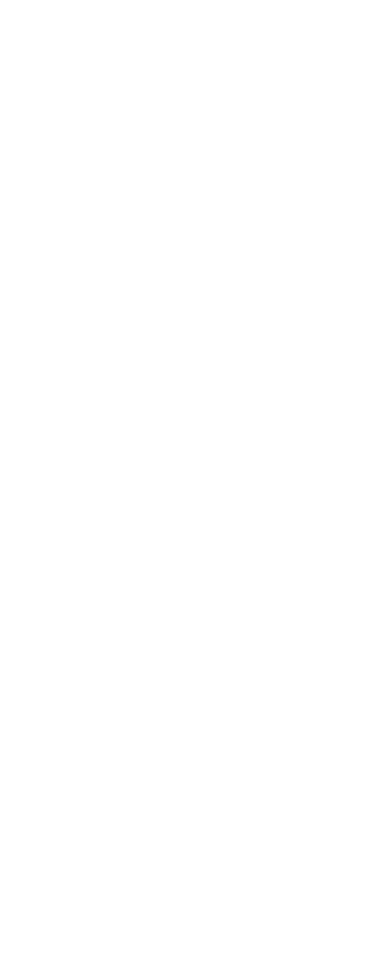
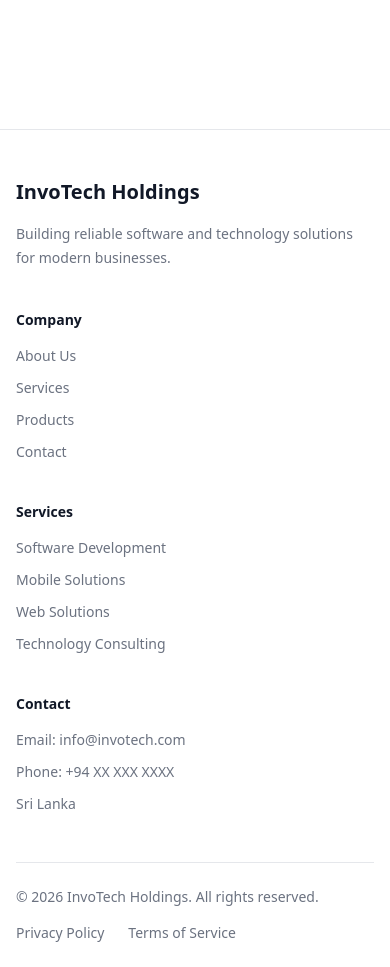
Before and after one commit to musthak2001/invotech-holdings-website, a Next.js app: page / in a window 390 px wide. Shown: the part 780-1747 px from the top of the page. Before the commit the page ends 909 px from the top, so only its background shows below. Built offline with nearby package versions, Linux system fonts and the light colour scheme.

Commit message:
Build responsive footer

```diff
--- a/app/page.tsx
+++ b/app/page.tsx
@@ -1,4 +1,5 @@
 import Navbar from "@/components/layout/Navbar";
+import Footer from "@/components/layout/Footer";
 
 export default function Home() {
   return (
@@ -16,6 +17,7 @@
           </p>
         </div>
       </section>
+      <Footer />
     </main>
   );
 }
--- /dev/null
+++ b/components/layout/Footer.tsx
@@ -0,0 +1,128 @@
+import Link from "next/link";
+import Container from "./Container";
+
+const companyLinks = [
+  { label: "About Us", href: "/about" },
+  { label: "Services", href: "/services" },
+  { label: "Products", href: "/products" },
+  { label: "Contact", href: "/contact" },
+
+];
+
+const serviceLinks = [
+  {
+    label: "Software Development",
+    href: "/services/software-development",
+  },
+  {
+    label: "Mobile Solutions",
+    href: "/services/mobile-solutions",
+  },
+  {
+    label: "Web Solutions",
+    href: "/services/web-solutions",
+  },
+  {
+    label: "Technology Consulting",
+    href: "/services/technology-consulting",
+  },
+];
+
+
+export default function Footer() {
+  return (
+    <footer className="border-t border-border bg-background">
+      <Container>
+        <div className="grid gap-10 py-12 md:grid-cols-4">
+          {/* Company */}
+          <div>
+            <h2 className="text-xl font-bold text-text">
+              InvoTech Holdings
+            </h2>
+
+            <p className="mt-4 max-w-md text-sm leading-6 text-muted">
+              Building reliable software and technology solutions for modern
+              businesses.
+            </p>
+          </div>
+
+          {/* Company Links */}
+          <div>
+            <h3 className="text-sm font-semibold text-text">
+              Company
+            </h3>
+
+            <ul className="mt-4 space-y-3 text-sm text-muted">
+  {companyLinks.map((link) => (
+    <li key={link.href}>
+      <Link
+        href={link.href}
+        className="transition-colors hover:text-primary"
+      >
+        {link.label}
+      </Link>
+    </li>
+  ))}
+</ul>
+          </div>
+
+          {/* Services */}
+          <div>
+            <h3 className="text-sm font-semibold text-text">
+              Services
+            </h3>
+
+            <ul className="mt-4 space-y-3 text-sm text-muted">
+  {serviceLinks.map((link) => (
+    <li key={link.href}>
+      <Link
+        href={link.href}
+        className="transition-colors hover:text-primary"
+      >
+        {link.label}
+      </Link>
+    </li>
+  ))}
+</ul>
+          </div>
+
+          {/* Contact */}
+          <div>
+            <h3 className="text-sm font-semibold text-text">
+              Contact
+            </h3>
+
+            <ul className="mt-4 space-y-3 text-sm text-muted">
+              <li>Email: info@invotech.com</li>
+              <li>Phone: +94 XX XXX XXXX</li>
+              <li>Sri Lanka</li>
+            </ul>
+          </div>
+        </div>
+      </Container>
+      <Container>
+  <div className="flex flex-col gap-4 border-t border-border py-6 text-sm text-muted sm:flex-row sm:items-center sm:justify-between">
+    <p>
+      © 2026 InvoTech Holdings. All rights reserved.
+    </p>
+
+    <div className="flex gap-6">
+      <Link
+        href="/privacy"
+        className="transition-colors hover:text-primary"
+      >
+        Privacy Policy
+      </Link>
+
+      <Link
+        href="/terms"
+        className="transition-colors hover:text-primary"
+      >
+        Terms of Service
+      </Link>
+    </div>
+  </div>
+</Container>
+    </footer>
+  );
+}
```
